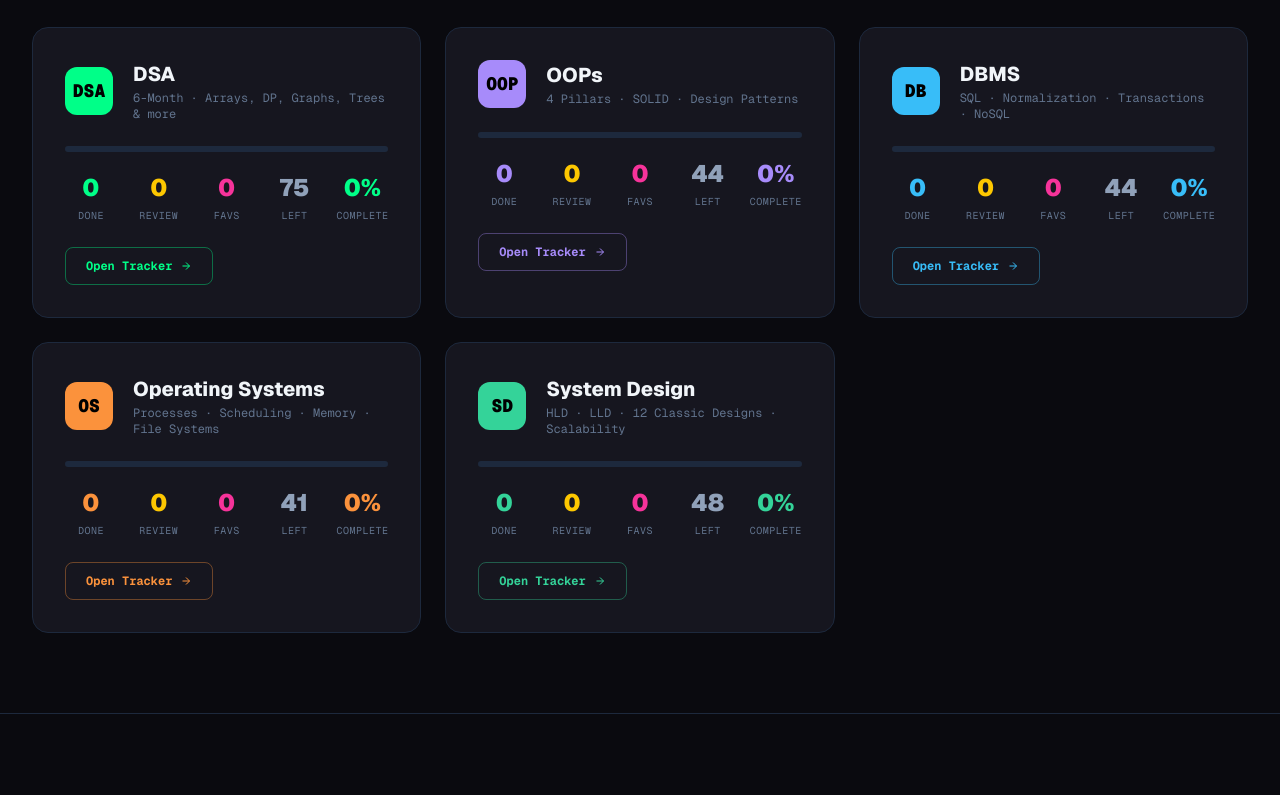
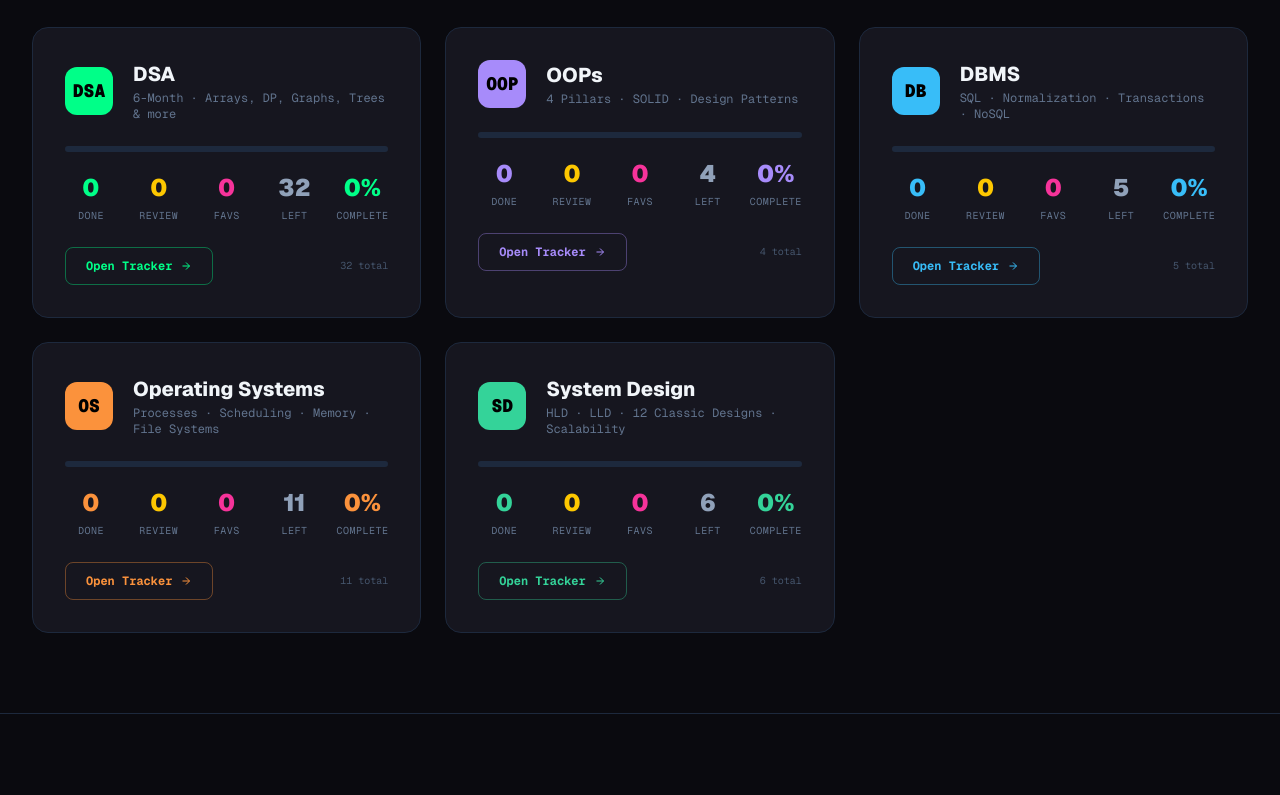
Before and after one commit to armanali0786/StackMastery, a Next.js app: page / in a window 1280 px wide. Shown: the part 1805-2600 px from the top of the page. Built offline with nearby package versions, Linux system fonts and the light colour scheme; no server answers.

Commit message:
feat: replace hardcoded tracker totals with dynamic counts from live API topic content

```diff
--- a/app/components/GlobalProgress.tsx
+++ b/app/components/GlobalProgress.tsx
@@ -3,21 +3,18 @@
 
 import { useEffect, useState } from "react";
 import { fetchWithAuth } from "../../lib/api";
+import { useTopicContent } from "../../lib/hooks/useTopicContent";
+import { TRACKER_META, countProblems, TrackerMonth } from "../../lib/trackerMeta";
 
-type TrackerStats = {
-  done: number;
-  review: number;
-  fav: number;
-  total: number;
-};
-
-const trackers = [
-  { key: "dsa", name: "DSA", color: "#00ff88", total: 75 },
-  { key: "oops", name: "OOPs", color: "#a78bfa", total: 44 },
-  { key: "dbms", name: "DBMS", color: "#38bdf8", total: 44 },
-  { key: "os", name: "OS", color: "#fb923c", total: 41 },
-  { key: "sd", name: "System Design", color: "#34d399", total: 48 },
-];
+// ── Per-tracker topic data ─────────────────────────────────────────────────
+function useAllTopicData() {
+  const dsa  = useTopicContent("dsa");
+  const oops = useTopicContent("oops");
+  const dbms = useTopicContent("dbms");
+  const os   = useTopicContent("os");
+  const sd   = useTopicContent("sd");
+  return { dsa, oops, dbms, os, sd };
+}
 
 export default function GlobalProgress() {
   const [stats, setStats] = useState({
@@ -32,11 +29,22 @@ export default function GlobalProgress() {
     { name: string; pct: number; color: string }[]
   >([]);
 
+  const topicContents = useAllTopicData();
+
+  const topicDataMap: Record<string, TrackerMonth[] | null> = {
+    dsa:  topicContents.dsa.topicData  as TrackerMonth[] | null,
+    oops: topicContents.oops.topicData as TrackerMonth[] | null,
+    dbms: topicContents.dbms.topicData as TrackerMonth[] | null,
+    os:   topicContents.os.topicData   as TrackerMonth[] | null,
+    sd:   topicContents.sd.topicData   as TrackerMonth[] | null,
+  };
+
+  // Re-compute stats whenever tracker user data OR topic content changes
   useEffect(() => {
-    let totalAll = 0;
-    let doneAll = 0;
+    let totalAll  = 0;
+    let doneAll   = 0;
     let reviewAll = 0;
-    let favAll = 0;
+    let favAll    = 0;
 
     const subjProg: { name: string; pct: number; color: string }[] = [];
 
@@ -50,38 +58,48 @@ export default function GlobalProgress() {
         }
       } catch (err) {}
 
-      trackers.forEach((t) => {
-        let S: Record<string, string> = {};
+      TRACKER_META.forEach((t) => {
+        let S: Record<string, string>   = {};
         let FAV: Record<string, boolean> = {};
 
-        const dbTracker = backendTrackers.find(b => b.subject === t.key);
+        const dbTracker = backendTrackers.find((b) => b.subject === t.id);
         if (dbTracker) {
-          S = dbTracker.states || {};
-          FAV = dbTracker.favs || {};
+          S   = dbTracker.states || {};
+          FAV = dbTracker.favs   || {};
         }
 
-        const done = Object.values(S).filter((v) => v === "done").length;
+        const done   = Object.values(S).filter((v) => v === "done").length;
         const review = Object.values(S).filter((v) => v === "review").length;
-        const fav = Object.values(FAV).filter(Boolean).length;
+        const fav    = Object.values(FAV).filter(Boolean).length;
 
-        const pct = t.total > 0 ? Math.round((done / t.total) * 100) : 0;
+        // Dynamic total from live API data or fallback
+        const liveData = topicDataMap[t.id];
+        const total    = countProblems(liveData ?? t.fallback as TrackerMonth[]);
+        const pct      = total > 0 ? Math.round((done / total) * 100) : 0;
 
-        totalAll += t.total;
-        doneAll += done;
+        totalAll  += total;
+        doneAll   += done;
         reviewAll += review;
-        favAll += fav;
+        favAll    += fav;
 
         subjProg.push({ name: t.name, pct, color: t.color });
       });
 
       const pct = totalAll > 0 ? Math.round((doneAll / totalAll) * 100) : 0;
-
       setStats({ totalAll, doneAll, reviewAll, favAll, pct });
       setSubjectProgress(subjProg);
     };
 
     loadData();
-  }, []);
+  // Re-run when topic data finishes loading for any subject
+  // eslint-disable-next-line react-hooks/exhaustive-deps
+  }, [
+    topicContents.dsa.topicData,
+    topicContents.oops.topicData,
+    topicContents.dbms.topicData,
+    topicContents.os.topicData,
+    topicContents.sd.topicData,
+  ]);
 
   const remaining = stats.totalAll - stats.doneAll;
 
@@ -139,11 +157,11 @@ export default function GlobalProgress() {
       {/* Stat Cards */}
       <div className="grid grid-cols-2 sm:grid-cols-3 lg:grid-cols-5 gap-5">
         {[
-          { label: "Total Topics", value: stats.totalAll, color: "text-white", sub: "across all subjects" },
-          { label: "Completed", value: stats.doneAll, color: "text-emerald-400", sub: "marked as done" },
-          { label: "For Review", value: stats.reviewAll, color: "text-yellow-400", sub: "flagged to revisit" },
-          { label: "Favourites", value: stats.favAll, color: "text-pink-500", sub: "starred topics" },
-          { label: "Remaining", value: remaining, color: "text-slate-400", sub: "topics left" },
+          { label: "Total Topics", value: stats.totalAll, color: "text-white",       sub: "across all subjects" },
+          { label: "Completed",    value: stats.doneAll,  color: "text-emerald-400", sub: "marked as done" },
+          { label: "For Review",   value: stats.reviewAll,color: "text-yellow-400",  sub: "flagged to revisit" },
+          { label: "Favourites",   value: stats.favAll,   color: "text-pink-500",    sub: "starred topics" },
+          { label: "Remaining",    value: remaining,      color: "text-slate-400",   sub: "topics left" },
         ].map((item, i) => (
           <div
             key={item.label}
--- a/app/components/TrackerCards.tsx
+++ b/app/components/TrackerCards.tsx
@@ -3,62 +3,41 @@
 
 import { useEffect, useState } from "react";
 import { fetchWithAuth } from "../../lib/api";
+import { useTopicContent } from "../../lib/hooks/useTopicContent";
+import { TRACKER_META, countProblems, TrackerMonth } from "../../lib/trackerMeta";
 
-const trackers = [
-  {
-    id: "dsa",
-    name: "DSA",
-    abbr: "DSA",
-    desc: "6-Month · Arrays, DP, Graphs, Trees & more",
-    color: "#00ff88",
-    href: "/dsa",
-    icon: "🧮",
-    total: 75,
-  },
-  {
-    id: "oops",
-    name: "OOPs",
-    abbr: "OOP",
-    desc: "4 Pillars · SOLID · Design Patterns",
-    color: "#a78bfa",
-    href: "/oops",
-    icon: "🧩",
-    total: 44,
-  },
-  {
-    id: "dbms",
-    name: "DBMS",
-    abbr: "DB",
-    desc: "SQL · Normalization · Transactions · NoSQL",
-    color: "#38bdf8",
-    href: "/dbms",
-    icon: "🗄️",
-    total: 44,
-  },
-  {
-    id: "os",
-    name: "Operating Systems",
-    abbr: "OS",
-    desc: "Processes · Scheduling · Memory · File Systems",
-    color: "#fb923c",
-    href: "/os",
-    icon: "💻",
-    total: 41,
-  },
-  {
-    id: "sd",
-    name: "System Design",
-    abbr: "SD",
-    desc: "HLD · LLD · 12 Classic Designs · Scalability",
-    color: "#34d399",
-    href: "/system-design",
-    icon: "🏗️",
-    total: 48,
-  },
-];
+// ── Per-tracker data hook wrapper ──────────────────────────────────────────
+function useAllTopicData() {
+  const dsa  = useTopicContent("dsa");
+  const oops = useTopicContent("oops");
+  const dbms = useTopicContent("dbms");
+  const os   = useTopicContent("os");
+  const sd   = useTopicContent("sd");
+
+  return { dsa, oops, dbms, os, sd };
+}
 
 export default function TrackerCards() {
   const [stats, setStats] = useState<Record<string, { done: number; review: number; fav: number }>>({});
+
+  const topicContents = useAllTopicData();
+
+  // Map tracker id → live topic data (or null while loading)
+  const topicDataMap: Record<string, TrackerMonth[] | null> = {
+    dsa:  topicContents.dsa.topicData  as TrackerMonth[] | null,
+    oops: topicContents.oops.topicData as TrackerMonth[] | null,
+    dbms: topicContents.dbms.topicData as TrackerMonth[] | null,
+    os:   topicContents.os.topicData   as TrackerMonth[] | null,
+    sd:   topicContents.sd.topicData   as TrackerMonth[] | null,
+  };
+
+  const loadingMap: Record<string, boolean> = {
+    dsa:  topicContents.dsa.loading,
+    oops: topicContents.oops.loading,
+    dbms: topicContents.dbms.loading,
+    os:   topicContents.os.loading,
+    sd:   topicContents.sd.loading,
+  };
 
   useEffect(() => {
     const loadData = async () => {
@@ -73,19 +52,19 @@ export default function TrackerCards() {
 
       const newStats: Record<string, { done: number; review: number; fav: number }> = {};
 
-      trackers.forEach((t) => {
+      TRACKER_META.forEach((t) => {
         let S: Record<string, string> = {};
         let FAV: Record<string, boolean> = {};
 
-        const dbTracker = backendTrackers.find(b => b.subject === t.id);
+        const dbTracker = backendTrackers.find((b) => b.subject === t.id);
         if (dbTracker) {
-          S = dbTracker.states || {};
-          FAV = dbTracker.favs || {};
+          S   = dbTracker.states || {};
+          FAV = dbTracker.favs   || {};
         }
 
-        const done = Object.values(S).filter((v) => v === "done").length;
+        const done   = Object.values(S).filter((v) => v === "done").length;
         const review = Object.values(S).filter((v) => v === "review").length;
-        const fav = Object.values(FAV).filter(Boolean).length;
+        const fav    = Object.values(FAV).filter(Boolean).length;
 
         newStats[t.id] = { done, review, fav };
       });
@@ -109,10 +88,15 @@ export default function TrackerCards() {
       </p>
 
       <div className="grid grid-cols-1 md:grid-cols-2 lg:grid-cols-3 gap-6">
-        {trackers.map((t, i) => {
+        {TRACKER_META.map((t, i) => {
           const s = stats[t.id] || { done: 0, review: 0, fav: 0 };
-          const pct = t.total > 0 ? Math.round((s.done / t.total) * 100) : 0;
-          const remaining = t.total - s.done;
+
+          // Dynamically compute total from live API data, fall back to fallback data count
+          const isLoading = loadingMap[t.id];
+          const liveData  = topicDataMap[t.id];
+          const total     = countProblems(liveData ?? t.fallback as TrackerMonth[]);
+          const pct       = total > 0 ? Math.round((s.done / total) * 100) : 0;
+          const remaining = total - s.done;
 
           return (
             <a
@@ -134,6 +118,7 @@ export default function TrackerCards() {
                 </div>
               </div>
 
+              {/* Progress bar */}
               <div className="h-1.5 bg-slate-800 rounded-full overflow-hidden mb-5">
                 <div
                   className="h-full rounded-full transition-all duration-700"
@@ -141,6 +126,7 @@ export default function TrackerCards() {
                 />
               </div>
 
+              {/* Stats grid */}
               <div className="grid grid-cols-5 gap-4 text-center mb-6">
                 <div>
                   <div className="text-2xl font-black" style={{ color: t.color }}>
@@ -163,14 +149,16 @@ export default function TrackerCards() {
                   </div>
                 </div>
                 <div>
-                  <div className="text-2xl font-black text-slate-400">{remaining}</div>
+                  <div className="text-2xl font-black text-slate-400">
+                    {isLoading ? <span className="text-slate-600 text-lg">…</span> : remaining}
+                  </div>
                   <div className="text-[10px] font-mono uppercase tracking-wider text-slate-500 mt-1">
                     Left
                   </div>
                 </div>
                 <div>
                   <div className="text-2xl font-black" style={{ color: t.color }}>
-                    {pct}%
+                    {isLoading ? <span className="text-slate-600 text-lg">…</span> : `${pct}%`}
                   </div>
                   <div className="text-[10px] font-mono uppercase tracking-wider text-slate-500 mt-1">
                     Complete
@@ -178,6 +166,8 @@ export default function TrackerCards() {
                 </div>
               </div>
 
+              {/* Total badge */}
+              <div className="flex items-center justify-between">
                 <div
                   className="inline-flex items-center gap-2 px-5 py-2.5 rounded-lg font-mono text-xs font-bold"
                   style={{ color: t.color, border: `1px solid ${t.color}60` }}
@@ -187,6 +177,10 @@ export default function TrackerCards() {
                     <path d="M5 12h14M12 5l7 7-7 7" />
                   </svg>
                 </div>
+                <div className="text-[10px] font-mono text-slate-600">
+                  {isLoading ? "loading…" : `${total} total`}
+                </div>
+              </div>
             </a>
           );
         })}
--- /dev/null
+++ b/lib/trackerMeta.ts
@@ -0,0 +1,186 @@
+// lib/trackerMeta.ts
+// Shared tracker metadata and helpers used by TrackerCards and GlobalProgress
+
+export type TrackerTopic = {
+  label: string;
+  problems: { name: string; links?: any[]; tags?: string[] }[];
+};
+
+export type TrackerMonth = {
+  month: string;
+  theme?: string;
+  topics: TrackerTopic[];
+};
+
+/** Count total problems across all months/topics in a data array */
+export function countProblems(data: TrackerMonth[] | null | undefined): number {
+  if (!data || data.length === 0) return 0;
+  let count = 0;
+  data.forEach((month) =>
+    month.topics?.forEach((topic) => {
+      count += topic.problems?.length ?? 0;
+    })
+  );
+  return count;
+}
+
+// ────────────────────────────────────────────────
+// Fallback data for each subject (minimal samples)
+// Full data is always fetched from the API.
+// ────────────────────────────────────────────────
+
+export const DSA_FALLBACK: TrackerMonth[] = [
+  {
+    month: "Month 1", theme: "FOUNDATIONS", topics: [
+      {
+        label: "Time & Space Complexity + Math", problems: [
+          { name: "Count Digits" }, { name: "Reverse Number" }, { name: "Palindrome Number" },
+          { name: "Fibonacci Number" }, { name: "GCD / HCF" }, { name: "Prime Check" },
+          { name: "Sieve of Eratosthenes" },
+        ]
+      },
+      {
+        label: "Arrays (Basics → Advanced)", problems: [
+          { name: "Largest Element" }, { name: "Second Largest" }, { name: "Check Sorted" },
+          { name: "Remove Duplicates" }, { name: "Rotate Array" }, { name: "Move Zeros" },
+          { name: "Two Sum" }, { name: "Best Time Buy & Sell Stock" },
+          { name: "Maximum Subarray (Kadane)" }, { name: "Subarray Sum Equals K" },
+          { name: "Majority Element" }, { name: "Longest Consecutive Sequence" },
+        ]
+      },
+      {
+        label: "Recursion & Backtracking", problems: [
+          { name: "Reverse Array" }, { name: "Palindrome String" }, { name: "Power (xⁿ)" },
+          { name: "Subsets" }, { name: "Subsequences" }, { name: "Permutations" },
+          { name: "Tower of Hanoi" },
+        ]
+      },
+      {
+        label: "Sorting + Hashing", problems: [
+          { name: "Sort Colors" }, { name: "Merge Sort" }, { name: "Count Inversions" },
+          { name: "Frequency Count" }, { name: "First Non-Repeating" }, { name: "Valid Anagram" },
+        ]
+      },
+    ]
+  },
+];
+
+export const OOPS_FALLBACK: TrackerMonth[] = [
+  {
+    month: "Core Pillars", theme: "THE 4 PILLARS OF OOP", topics: [
+      {
+        label: "Encapsulation", problems: [
+          { name: "What is Encapsulation?" },
+          { name: "Access Modifiers (public/private/protected)" },
+          { name: "Getters & Setters" },
+          { name: "Data Hiding vs Abstraction" },
+        ]
+      },
+    ]
+  },
+];
+
+export const DBMS_FALLBACK: TrackerMonth[] = [
+  {
+    month: "Foundations", theme: "DBMS BASICS & ARCHITECTURE", topics: [
+      {
+        label: "Introduction", problems: [
+          { name: "What is DBMS? DBMS vs File System" },
+          { name: "Types of DBMS (Relational, NoSQL, etc.)" },
+          { name: "3-Tier Architecture of DBMS" },
+          { name: "Schema vs Instance" },
+          { name: "DDL, DML, DCL, TCL Commands" },
+        ]
+      },
+    ]
+  },
+];
+
+export const OS_FALLBACK: TrackerMonth[] = [
+  {
+    month: "Fundamentals", theme: "OS BASICS & PROCESS MANAGEMENT", topics: [
+      {
+        label: "OS Introduction", problems: [
+          { name: "What is an OS? Types of OS" }, { name: "Kernel vs User Space" },
+          { name: "System Calls" }, { name: "Monolithic vs Microkernel" },
+          { name: "Booting Process" },
+        ]
+      },
+      {
+        label: "Processes", problems: [
+          { name: "Process vs Thread" }, { name: "Process States & State Diagram" },
+          { name: "PCB (Process Control Block)" }, { name: "Context Switching" },
+          { name: "Zombie & Orphan Processes" }, { name: "fork() and exec()" },
+        ]
+      },
+    ]
+  },
+];
+
+export const SD_FALLBACK: TrackerMonth[] = [
+  {
+    month: "Fundamentals", theme: "CORE CONCEPTS & BUILDING BLOCKS", topics: [
+      {
+        label: "Basics", problems: [
+          { name: "Horizontal vs Vertical Scaling" }, { name: "Latency vs Throughput" },
+          { name: "Availability vs Consistency" }, { name: "CAP Theorem (deep dive)" },
+          { name: "PACELC Theorem" }, { name: "SLA, SLO, SLI" },
+        ]
+      },
+    ]
+  },
+];
+
+/** Static tracker metadata (without hardcoded totals — those are computed dynamically) */
+export const TRACKER_META = [
+  {
+    id: "dsa",
+    name: "DSA",
+    abbr: "DSA",
+    desc: "6-Month · Arrays, DP, Graphs, Trees & more",
+    color: "#00ff88",
+    href: "/dsa",
+    icon: "🧮",
+    fallback: DSA_FALLBACK,
+  },
+  {
+    id: "oops",
+    name: "OOPs",
+    abbr: "OOP",
+    desc: "4 Pillars · SOLID · Design Patterns",
+    color: "#a78bfa",
+    href: "/oops",
+    icon: "🧩",
+    fallback: OOPS_FALLBACK,
+  },
+  {
+    id: "dbms",
+    name: "DBMS",
+    abbr: "DB",
+    desc: "SQL · Normalization · Transactions · NoSQL",
+    color: "#38bdf8",
+    href: "/dbms",
+    icon: "🗄️",
+    fallback: DBMS_FALLBACK,
+  },
+  {
+    id: "os",
+    name: "Operating Systems",
+    abbr: "OS",
+    desc: "Processes · Scheduling · Memory · File Systems",
+    color: "#fb923c",
+    href: "/os",
+    icon: "💻",
+    fallback: OS_FALLBACK,
+  },
+  {
+    id: "sd",
+    name: "System Design",
+    abbr: "SD",
+    desc: "HLD · LLD · 12 Classic Designs · Scalability",
+    color: "#34d399",
+    href: "/system-design",
+    icon: "🏗️",
+    fallback: SD_FALLBACK,
+  },
+] as const;
```
Lines whose indentation alone changed are shown as unchanged.
